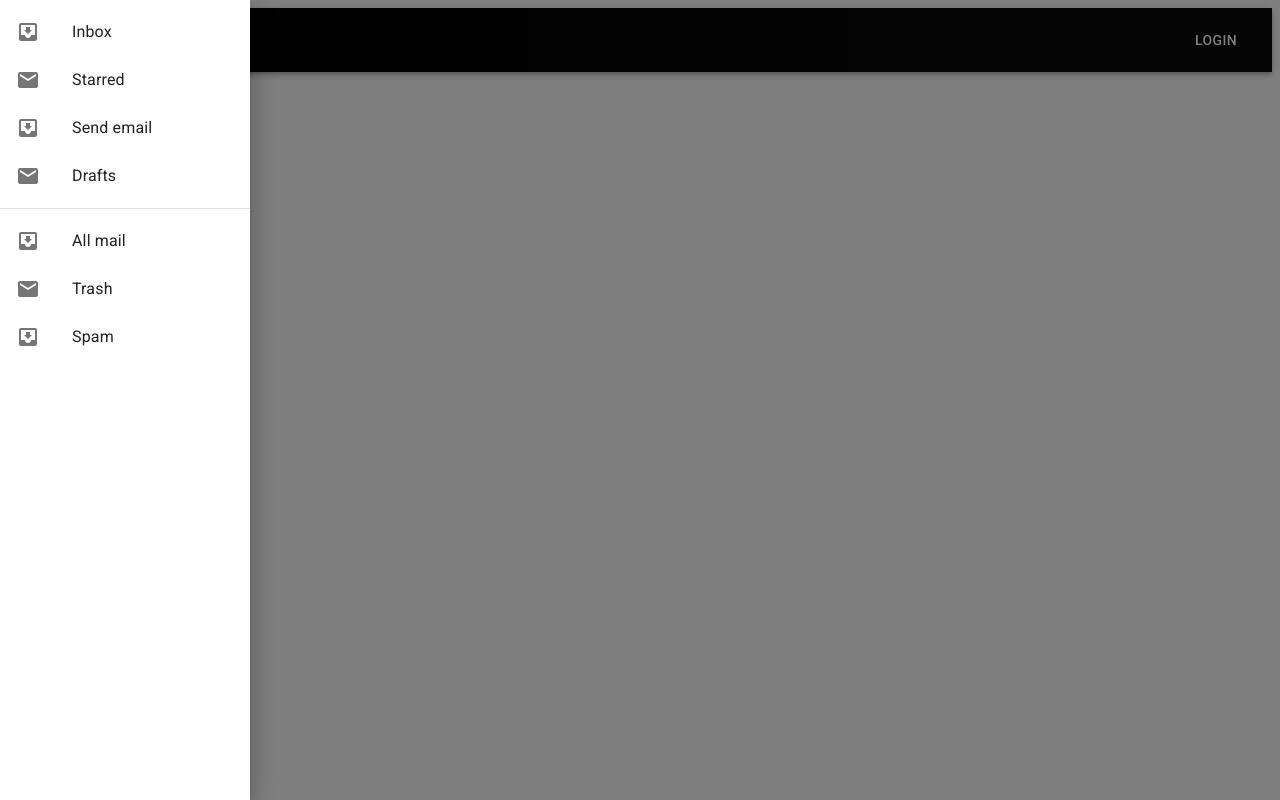
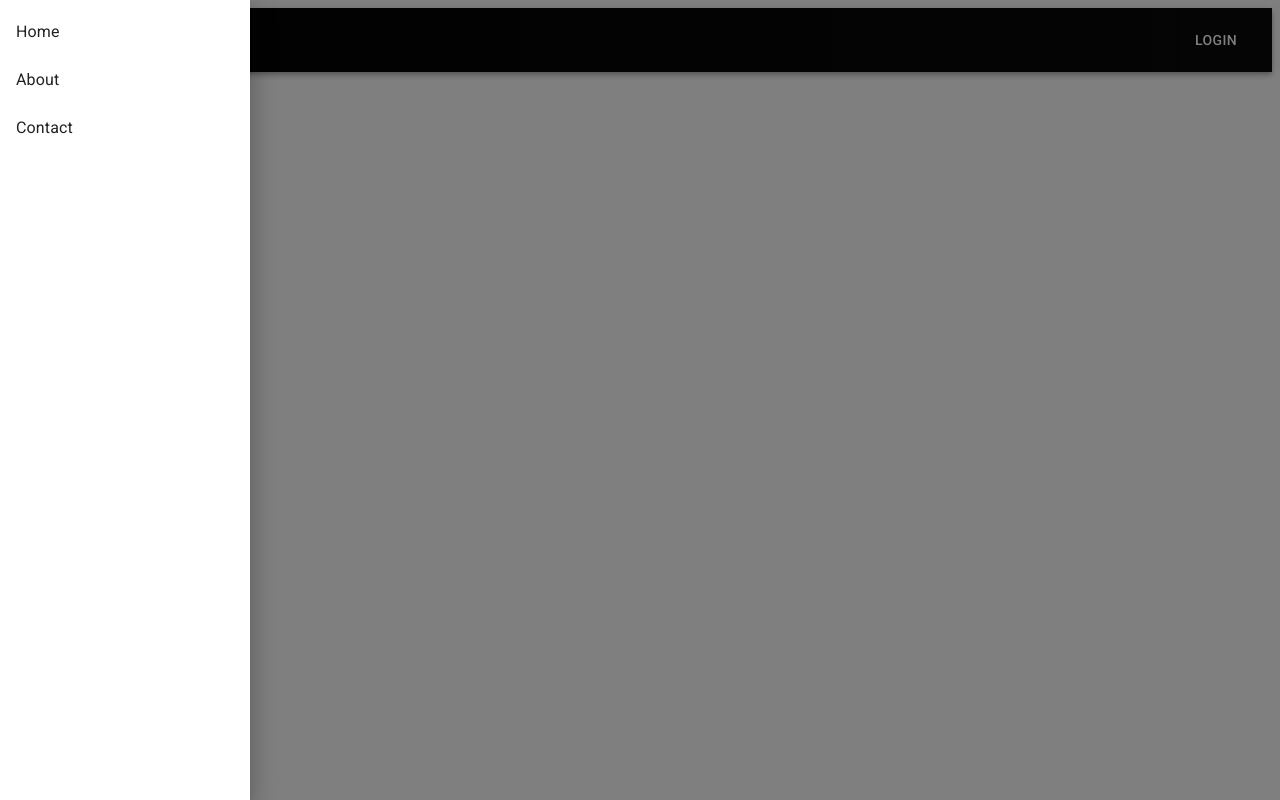
Before and after one commit to ThomasFoydel/materialstyle, a React (Create React App) app in the folder client/: page / in a window 1280 px wide. Both pictures are taken after a click on the button "menu". Built offline with nearby package versions, Linux system fonts and the light colour scheme; the HTML template or start-up script is replaced by a standard one.

Commit message:
sidebar and navbar styles, react router links

```diff
--- a/client/package.json
+++ b/client/package.json
@@ -10,6 +10,7 @@
     "@testing-library/user-event": "^7.2.1",
     "react": "^16.13.1",
     "react-dom": "^16.13.1",
+    "react-router-dom": "^5.2.0",
     "react-scripts": "3.4.1",
     "react-spring": "^8.0.27"
   },
--- a/client/src/App.js
+++ b/client/src/App.js
@@ -1,15 +1,56 @@
 import React, { useState } from 'react';
 import Navbar from 'components/Navbar/Navbar';
 import Sidebar from 'components/Sidebar/Sidebar';
+import { BrowserRouter as Router, Route, Switch } from 'react-router-dom';
+import { makeStyles } from '@material-ui/core/styles';
 
 import './App.css';
 
+const useStyles = makeStyles((theme) => ({
+  root: {
+    flexGrow: 1,
+    background: 'linear-gradient(red, orange)',
+  },
+  menuButton: {
+    marginRight: theme.spacing(2),
+  },
+  title: {
+    flexGrow: 1,
+  },
+  darkBg: {
+    // background: '-webkit-linear-gradient(360deg,#e9fbcf 10%,#1d7d8e 360%)',
+    background: '-webkit-linear-gradient(360deg,#030303 10%,#1f1f1f 360%)',
+    display: 'none',
+    [theme.breakpoints.up('sm')]: {
+      display: 'inherit',
+    },
+  },
+  small: {
+    [theme.breakpoints.up('sm')]: {
+      display: 'none',
+    },
+  },
+  list: {
+    width: 250,
+  },
+  fullList: {
+    width: 'auto',
+  },
+  link: {
+    color: '#222',
+    textDecoration: 'none',
+  },
+}));
+
 function App() {
   const [showSidebar, setShowSidebar] = useState(false);
+  const classes = useStyles();
   return (
     <div className='App'>
-      <Navbar props={{ setShowSidebar }} />
-      <Sidebar props={{ showSidebar, setShowSidebar }} />
+      <Router>
+        <Navbar props={{ setShowSidebar, classes }} />
+        <Sidebar props={{ showSidebar, setShowSidebar, classes }} />
+      </Router>
     </div>
   );
 }
--- a/client/src/components/Navbar/Navbar.js
+++ b/client/src/components/Navbar/Navbar.js
@@ -1,5 +1,4 @@
 import React from 'react';
-import { makeStyles } from '@material-ui/core/styles';
 import AppBar from '@material-ui/core/AppBar';
 import Toolbar from '@material-ui/core/Toolbar';
 import Typography from '@material-ui/core/Typography';
@@ -8,39 +7,11 @@ import IconButton from '@material-ui/core/IconButton';
 import MenuIcon from '@material-ui/icons/Menu';
 import PropTypes from 'prop-types';
 
-const useStyles = makeStyles((theme) => ({
-  root: {
-    flexGrow: 1,
-    background: 'linear-gradient(red, orange)',
-  },
-  menuButton: {
-    marginRight: theme.spacing(2),
-  },
-  title: {
-    flexGrow: 1,
-  },
-  darkBg: {
-    // background: '-webkit-linear-gradient(360deg,#e9fbcf 10%,#1d7d8e 360%)',
-    background: '-webkit-linear-gradient(360deg,#030303 10%,#1f1f1f 360%)',
-    display: 'none',
-    [theme.breakpoints.up('sm')]: {
-      display: 'inherit',
-    },
-  },
-  small: {
-    [theme.breakpoints.up('sm')]: {
-      display: 'none',
-    },
-  },
-}));
-
-function Navbar({ props: { setShowSidebar } }) {
-  const classes = useStyles();
-  console.log({ classes });
-
+function Navbar({ props: { setShowSidebar, classes } }) {
   const toggleSideBar = () => {
     setShowSidebar((currentValue) => !currentValue);
   };
+
   return (
     <div className={classes.root}>
       <AppBar position='static' className={classes.darkBg}>
@@ -67,6 +38,7 @@ function Navbar({ props: { setShowSidebar } }) {
 Navbar.propTypes = {
   props: PropTypes.shape({
     setShowSidebar: PropTypes.func.isRequired,
+    classes: PropTypes.object.isRequired,
   }),
 };
 
--- a/client/src/components/Sidebar/Sidebar.js
+++ b/client/src/components/Sidebar/Sidebar.js
@@ -1,61 +1,15 @@
 import React from 'react';
 import clsx from 'clsx';
-import { makeStyles } from '@material-ui/core/styles';
 import Drawer from '@material-ui/core/Drawer';
 import List from '@material-ui/core/List';
-import Divider from '@material-ui/core/Divider';
 import ListItem from '@material-ui/core/ListItem';
-import ListItemIcon from '@material-ui/core/ListItemIcon';
 import ListItemText from '@material-ui/core/ListItemText';
-import InboxIcon from '@material-ui/icons/MoveToInbox';
-import MailIcon from '@material-ui/icons/Mail';
 import PropTypes from 'prop-types';
+import { Link } from 'react-router-dom';
 
-const useStyles = makeStyles({
-  list: {
-    width: 250,
-  },
-  fullList: {
-    width: 'auto',
-  },
-});
-
-export default function Sidebar({ props: { showSidebar, setShowSidebar } }) {
-  const classes = useStyles();
-
-  const list = (anchor) => (
-    <div
-      className={clsx(classes.list, {
-        [classes.fullList]: anchor === 'top' || anchor === 'bottom',
-      })}
-      role='presentation'
-      onClick={() => setShowSidebar(false)}
-      onKeyDown={() => setShowSidebar(false)}
-    >
-      <List>
-        {['Inbox', 'Starred', 'Send email', 'Drafts'].map((text, index) => (
-          <ListItem button key={text}>
-            <ListItemIcon>
-              {index % 2 === 0 ? <InboxIcon /> : <MailIcon />}
-            </ListItemIcon>
-            <ListItemText primary={text} />
-          </ListItem>
-        ))}
-      </List>
-      <Divider />
-      <List>
-        {['All mail', 'Trash', 'Spam'].map((text, index) => (
-          <ListItem button key={text}>
-            <ListItemIcon>
-              {index % 2 === 0 ? <InboxIcon /> : <MailIcon />}
-            </ListItemIcon>
-            <ListItemText primary={text} />
-          </ListItem>
-        ))}
-      </List>
-    </div>
-  );
-
+export default function Sidebar({
+  props: { showSidebar, setShowSidebar, classes },
+}) {
   return (
     <div>
       <Drawer
@@ -63,7 +17,22 @@ export default function Sidebar({ props: { showSidebar, setShowSidebar } }) {
         open={showSidebar}
         onClose={() => setShowSidebar(false)}
       >
-        {list('left')}
+        <div
+          className={clsx(classes.list)}
+          role='presentation'
+          onClick={() => setShowSidebar(false)}
+          onKeyDown={() => setShowSidebar(false)}
+        >
+          <List>
+            {['Home', 'About', 'Contact'].map((text, index) => (
+              <ListItem button key={text}>
+                <Link to={`/${text}`} className={classes.link}>
+                  <ListItemText primary={text} />
+                </Link>
+              </ListItem>
+            ))}
+          </List>
+        </div>
       </Drawer>
     </div>
   );
@@ -73,5 +42,6 @@ Sidebar.propTypes = {
   props: PropTypes.shape({
     showSidebar: PropTypes.bool.isRequired,
     setShowSidebar: PropTypes.func.isRequired,
+    classes: PropTypes.object.isRequired,
   }),
 };
```
Also changed, not shown: 1 other file (tests, documents, lock files or other folders).
